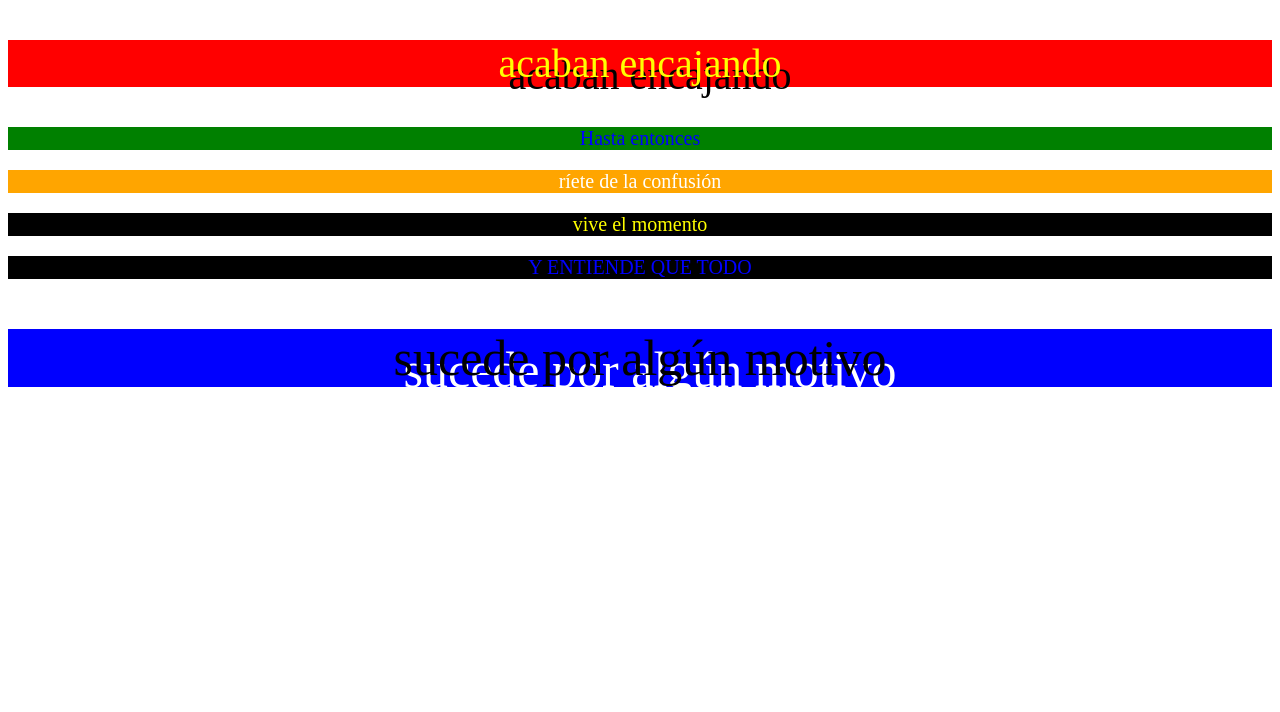
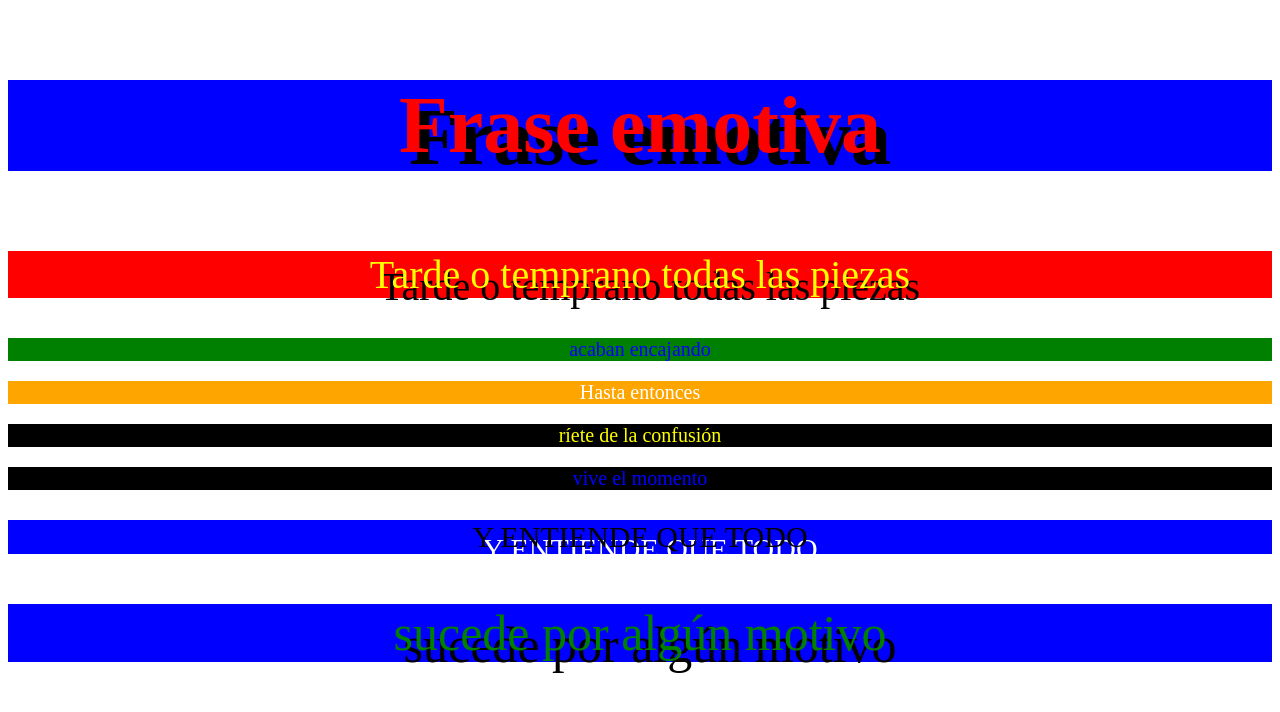
Before and after one commit to Matias-VanegasV/matias-vanegasv, a website: page index.html in a window 1280 px wide. Drawn offline with Linux system fonts and the light colour scheme.

Commit message:
parrafos y titulo

```diff
--- a/index.html
+++ b/index.html
@@ -6,17 +6,22 @@
   </head>
 
   <title>
-    Tarde o temprano todas las piezas
+    Frase emotiva
   </title>
 
   <body>
     <body>
-      <p id="p1">acaban encajando</p>
-      <p id="p2">Hasta entonces</p>
-      <p id="p3">ríete de la confusión</p>
-      <p id="p4">vive el momento</p>
-      <p id="p5">Y ENTIENDE QUE TODO</p>
-      <p id="p6">sucede por algún motivo</p>
+      <h3 id="titulo">
+        Frase emotiva
+      </h3>
+
+      <p id="p1">Tarde o temprano todas las piezas</p>
+      <p id="p2">acaban encajando</p>
+      <p id="p3">Hasta entonces</p>
+      <p id="p4">ríete de la confusión</p>
+      <p id="p5">vive el momento</p>
+      <p id="p6">Y ENTIENDE QUE TODO</p>
+      <p id="p7">sucede por algún motivo</p>
     </body>
   </body>
 </html>
--- a/style.css
+++ b/style.css
@@ -36,8 +36,24 @@
 
 #p6 {
   color: black;
-  font-size: 50px;
+  font-size: 30px;
   text-align: center;
   background-color: blue;
   text-shadow: 10px 12px white;
 }
+
+#p7 {
+  color: green;
+  font-size: 50px;
+  text-align: center;
+  background-color: blue;
+  text-shadow: 10px 12px black;
+}
+
+#titulo {
+  color: red;
+  font-size: 80px;
+  text-align: center;
+  background-color: blue;
+  text-shadow: 10px 12px black;
+}
```
